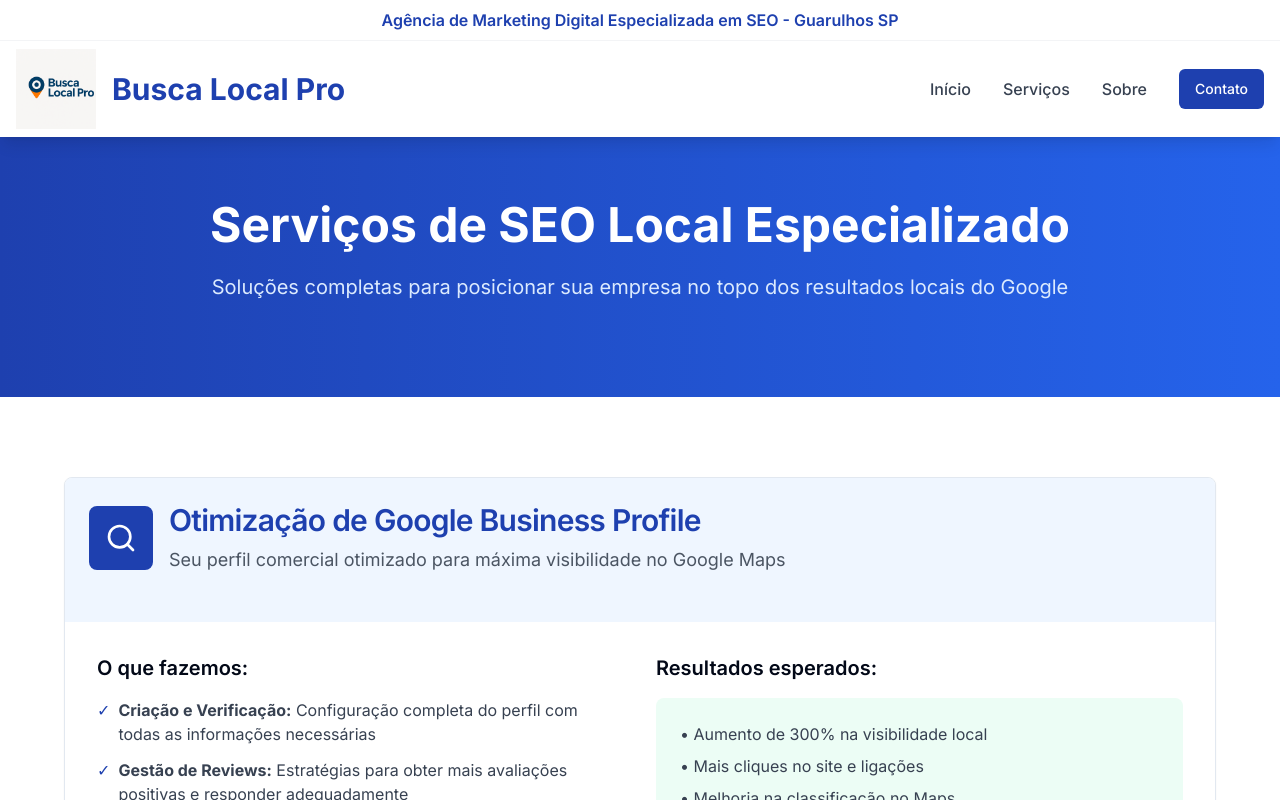
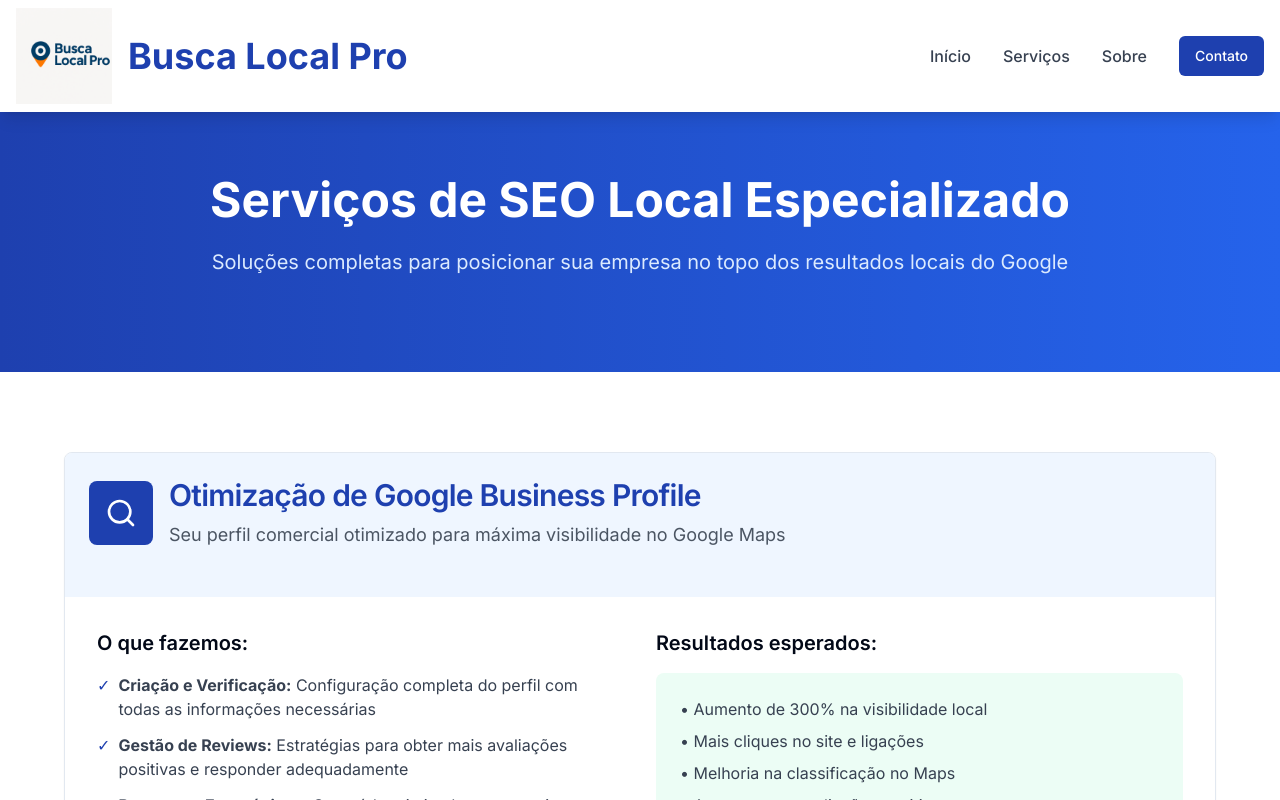
Before and after one commit to Tom20720/busca-local-boost, a React (Vite) app: page /servicos in a window 1280 px wide. Shown: the top 800 px of the page. Built offline with nearby package versions, Linux system fonts and the light colour scheme.

Commit message:
Remove header title and increase logo size
Remove the header title and increase the logo size further.

```diff
--- a/src/components/Header.tsx
+++ b/src/components/Header.tsx
@@ -9,27 +9,16 @@ const Header = () => {
 
   return (
     <header className="bg-white shadow-lg sticky top-0 z-50">
-      {/* Top Bar with Company Name */}
-      <div className="bg-white border-b border-gray-100">
-        <div className="container mx-auto px-4">
-          <div className="py-2 text-center">
-            <h1 className="text-sm md:text-base font-semibold text-primary-800">
-              Agência de Marketing Digital Especializada em SEO - Guarulhos SP
-            </h1>
-          </div>
-        </div>
-      </div>
-
       {/* Main Header */}
       <div className="container mx-auto px-4">
-        <div className="flex items-center justify-between h-24">
+        <div className="flex items-center justify-between h-28">
           <Link to="/" className="flex items-center space-x-4">
             <img
               src="/lovable-uploads/f5ba5ef1-9386-4094-b72d-86626a07794a.png"
               alt="Busca Local Pro - SEO Local em Guarulhos"
-              className="h-20 w-auto"
+              className="h-24 w-auto"
             />
-            <span className="text-2xl md:text-3xl font-bold text-primary-800">
+            <span className="text-3xl md:text-4xl font-bold text-primary-800">
               Busca Local Pro
             </span>
           </Link>
```
